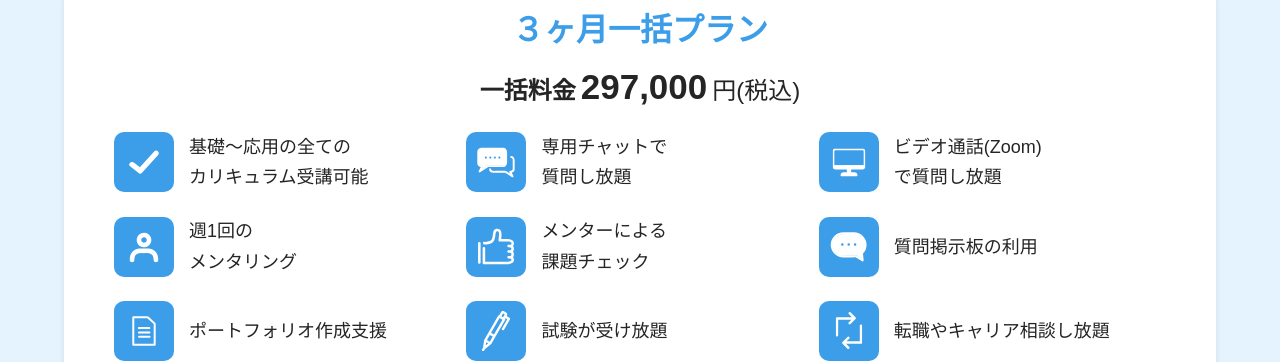
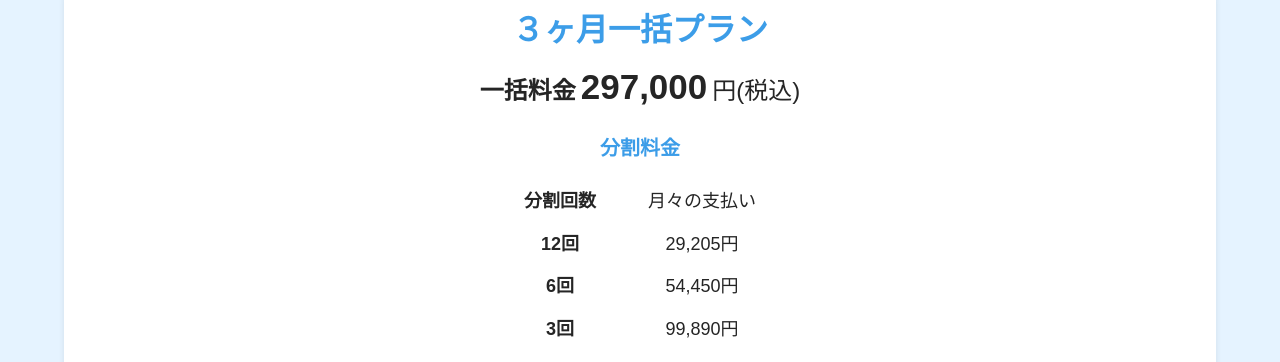
Before and after one commit to ryujimorimoto/techgeek-lp, a plain HTML site: page public/index.html in a window 1280 px wide. Shown: the part 10617-10979 px from the top of the page. Drawn offline with Linux system fonts and the light colour scheme; a web font is replaced by a local one.

Commit message:
分割料金を導入

```diff
--- a/public/css/style.css
+++ b/public/css/style.css
@@ -2445,3 +2445,8 @@ aside {
   }
 }
 /* 追記 終了 */
+.tuition-table {
+  margin: 1rem auto;
+  text-align: center;
+  border-spacing: 5rem 1rem;
+}
--- a/public/index.html
+++ b/public/index.html
@@ -696,7 +696,37 @@
       <div class="three-month">
         <h3 class="three-month-title text-center">３ヶ月一括プラン</h3>
         <p class="price course__price all-price text-center">一括料金<span class="price-number">297,000</span><span
-            class="price-unit">円(税込)</span></p>
+            class="price-unit">円(税込)</span>
+        </p>
+        <h3 class="three-month-title" style="font-size:2rem;">分割料金</h3>
+        <div class="collapse-slice-price">
+          <table class="tuition-table">
+            <tbody class="tuition-table-body">
+              <tr>
+                <th>分割回数</th>
+                <td>月々の支払い</td>
+              </tr>
+              <tr>
+                <th>12回</th>
+                <td>
+                  29,205円
+                </td>
+              </tr>
+              <tr>
+                <th>6回</th>
+                <td>
+                  54,450円
+                </td>
+              </tr>
+              <tr>
+                <th>3回</th>
+                <td>
+                  99,890円
+                </td>
+              </tr>
+            </tbody>
+          </table>
+        </div>
         <!-- キャンペーン価格 -->
         <!-- <div class="campaign">
           <div>
```
